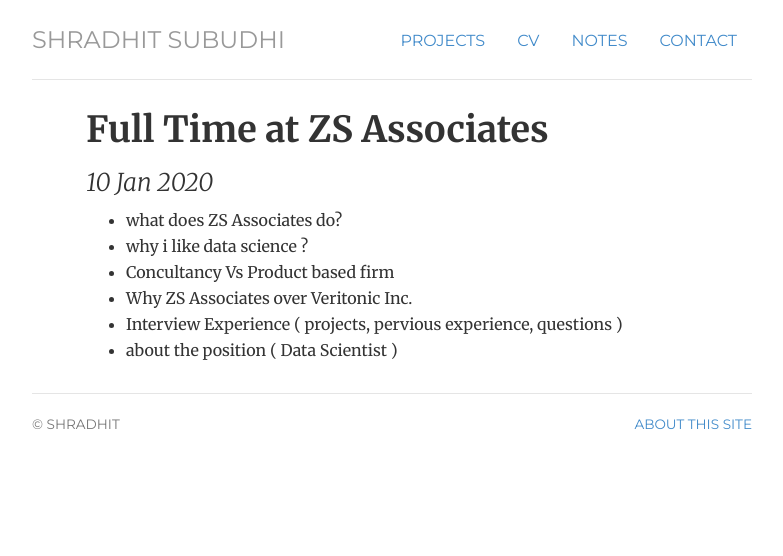
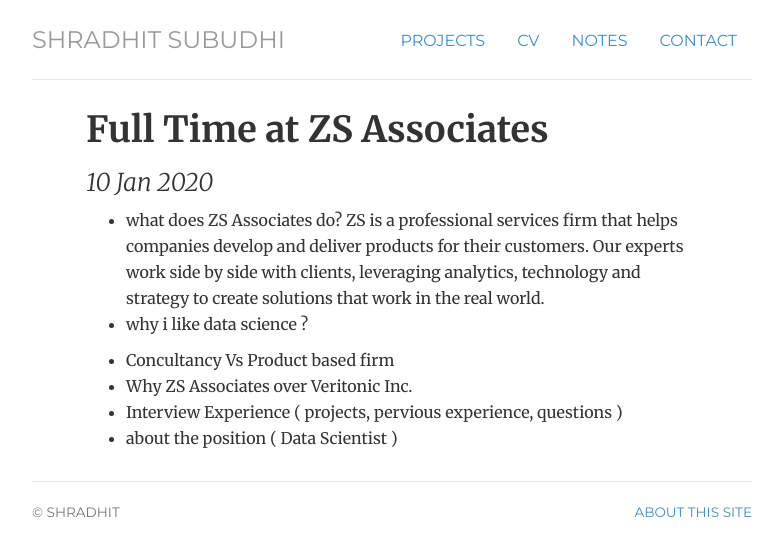
Before and after one commit to shradhit7/shradhit7.github.io, a Jekyll site: the page built from _posts/2020-01-10- Full Time Job.md, in a window 1280 px wide. Shown: the top 556 px of the page, without its empty margins (248-1031 px from the left). Built offline with Jekyll 4.4.1, drawn with Linux system fonts in a browser that asks for light colours.

Commit message:
Update 2020-01-10- Full Time Job.md

```diff
--- a/_posts/2020-01-10- Full Time Job.md
+++ b/_posts/2020-01-10- Full Time Job.md
@@ -5,7 +5,9 @@
 
 
 - what does ZS Associates do?
+ZS is a professional services firm that helps companies develop and deliver products for their customers. Our experts work side by side with clients, leveraging analytics, technology and strategy to create solutions that work in the real world.
 - why i like data science ?
+
 - Concultancy Vs Product based firm
 - Why ZS Associates over Veritonic Inc.
 - Interview Experience ( projects, pervious experience, questions )
```
